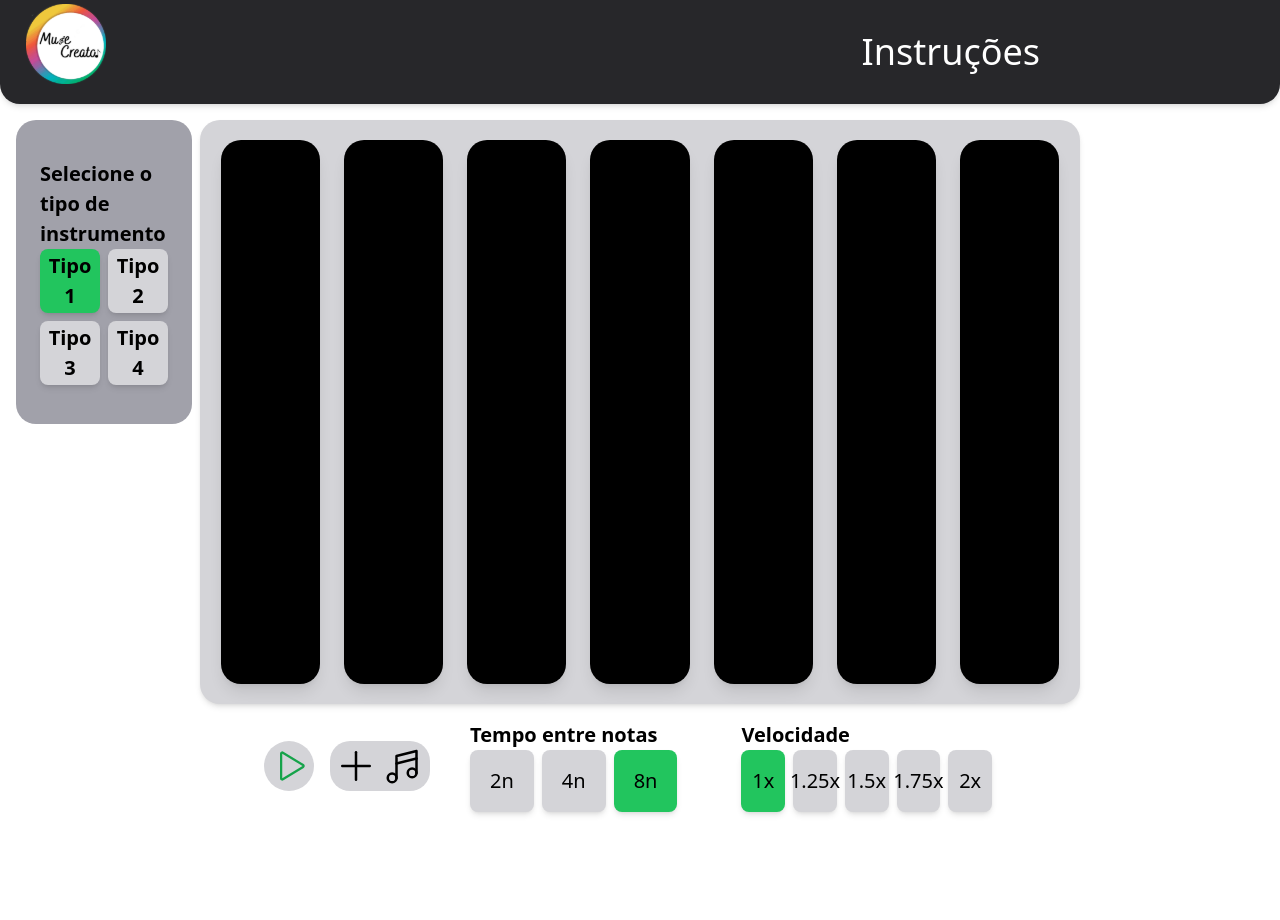
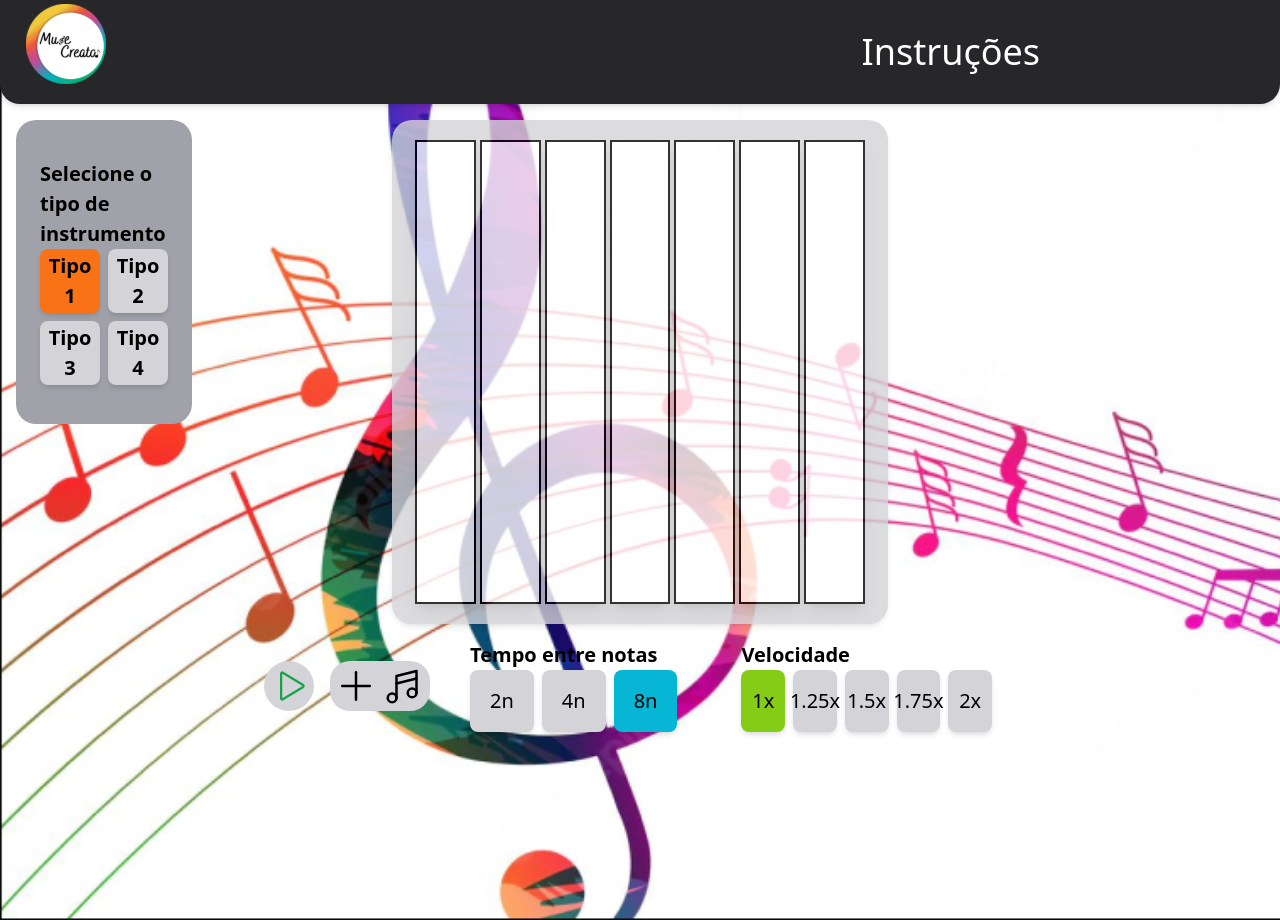
Before and after one commit to danilocsm/muse-creator, a React (Vite) app in the folder omi-danilo/: page / in a window 1280 px wide. Built offline with nearby package versions, Linux system fonts and the light colour scheme.

Commit message:
minor fixes

```diff
--- a/omi-danilo/src/components/FooterButtons.tsx
+++ b/omi-danilo/src/components/FooterButtons.tsx
@@ -70,7 +70,7 @@ function FooterButtons() {
                       ? "ring-2 ring-white ring-opacity-60 ring-offset-2"
                       : ""
                   }
-                  ${checked ? "bg-green-500" : "bg-zinc-300"}
+                  ${checked ? "bg-cyan-500" : "bg-zinc-300"}
                     flex cursor-pointer rounded-lg px-5 py-4 shadow-md focus:outline-none`
                 }
               >
@@ -105,7 +105,7 @@ function FooterButtons() {
                       ? "ring-2 ring-white ring-opacity-60 ring-offset-2"
                       : ""
                   }
-                  ${checked ? "bg-green-500" : "bg-zinc-300"}
+                  ${checked ? "bg-lime-500" : "bg-zinc-300"}
                     flex cursor-pointer rounded-lg px-5 py-4 shadow-md focus:outline-none `
                 }
               >
--- a/omi-danilo/src/components/NoteTile.tsx
+++ b/omi-danilo/src/components/NoteTile.tsx
@@ -7,8 +7,8 @@ interface NoteTileProps {
 function NoteTile({ noteId, currentNote, bgColor }: NoteTileProps) {
   return (
     <div
-      className={` w-[calc(9vw-1rem)] h-[calc(70vh-1rem)] rounded-[20px] p-4 shadow-lg grid place-items-center ${
-        currentNote === noteId ? bgColor : `bg-black`
+      className={`w-[calc(6vw-1rem)] h-[calc(60vh-1rem)] p-4 shadow-lg grid place-items-center border-[2px] border-black ${
+        currentNote === noteId ? bgColor : `bg-white`
       } transition-all ease-in-out`}
     ></div>
   );
--- a/omi-danilo/src/components/OMIPlayer.tsx
+++ b/omi-danilo/src/components/OMIPlayer.tsx
@@ -56,7 +56,7 @@ function OMIPlayer() {
     let synthPart = new Tone.Sequence(
       (time, note) => {
         setCurrentNote(note.note);
-        synth.triggerAttackRelease(note.note, 0.5, time);
+        synth.triggerAttackRelease(note.note, 0.1, time);
       },
       notesSequence,
       notesVariation
@@ -112,7 +112,7 @@ function OMIPlayer() {
                           ? "ring-2 ring-white ring-opacity-60 ring-offset-2"
                           : ""
                       }
-                  ${checked ? "bg-green-500" : "bg-zinc-300"}
+                  ${checked ? "bg-orange-500" : "bg-zinc-300"}
                     flex cursor-pointer rounded-lg px-5 py-4 shadow-md focus:outline-none h-[calc(10vh-1rem)]`
                     }
                   >
@@ -127,8 +127,8 @@ function OMIPlayer() {
             </div>
           </RadioGroup>
         </div>
-        <div className="w-[calc(70vw-1rem)] h-[calc(75vh-1rem)] bg-zinc-300 rounded-[20px] shadow-md grid place-items-center">
-          <div className="grid grid-cols-7 gap-x-6">
+        <div className="w-[calc(40vw-1rem)] h-[calc(65vh-1rem)] bg-zinc-300 rounded-[20px] opacity-80 shadow-md grid place-items-center">
+          <div className="grid grid-cols-7 gap-x-1">
             {noteTiles.map((tile) => {
               return (
                 <NoteTile
--- a/omi-danilo/src/global.css
+++ b/omi-danilo/src/global.css
@@ -6,4 +6,5 @@ body {
   @apply bg-white;
   @apply grid place-items-center;
   @apply overflow-x-hidden;
+  @apply bg-app-background bg-cover;
 }
--- a/omi-danilo/tailwind.config.cjs
+++ b/omi-danilo/tailwind.config.cjs
@@ -2,7 +2,11 @@
 module.exports = {
   content: ["./src/**/*.tsx"],
   theme: {
-    extend: {},
+    extend: {
+      backgroundImage: {
+        "app-background": "url('public/appImageBackground.png')",
+      },
+    },
   },
   plugins: [],
 };
```
Also changed, not shown: omi-danilo/public/appImageBackground.png (added).
